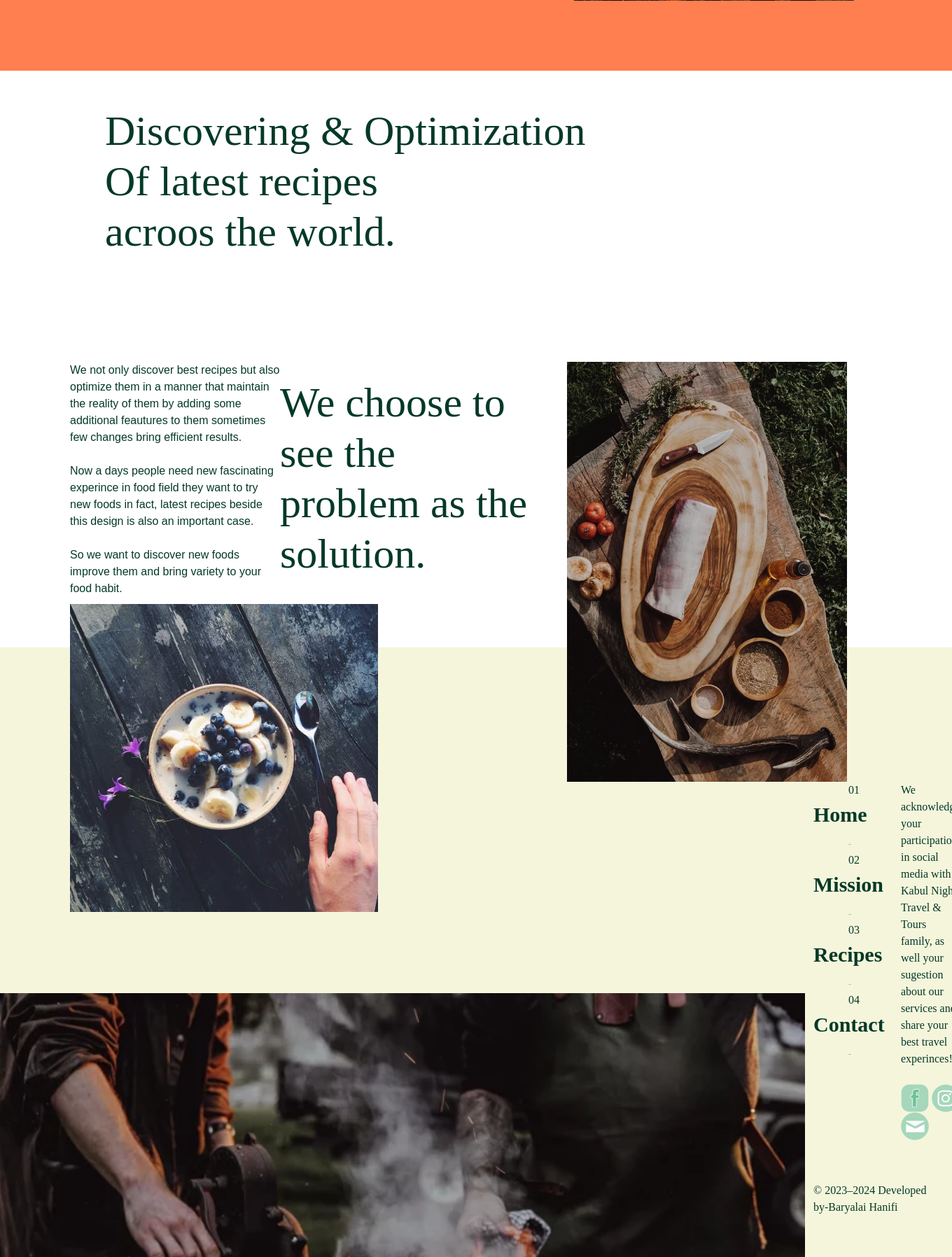
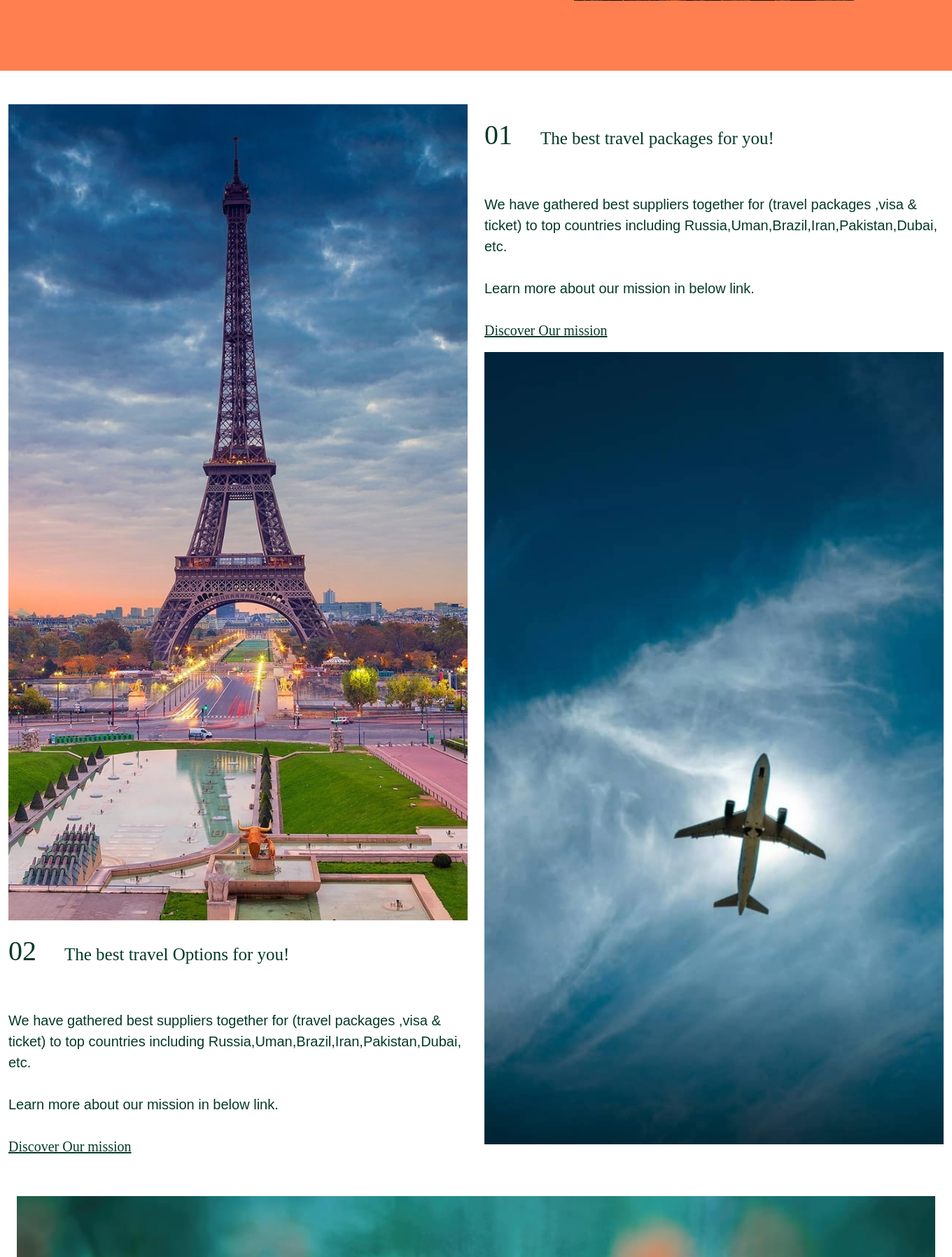
Before and after one commit to BaryalaiHanifi/KNTT, a PHP site: page /KNTT/mission.php in a window 1360 px wide; the page is wider, and only the part inside the window is pictured. Shown: the part 859-2655 px from the top of that part at 70% size. Run offline with PHP 8.4, Linux system fonts and the light colour scheme.

Commit message:
mission responsive finished

```diff
--- a/css/frontend.css
+++ b/css/frontend.css
@@ -39,20 +39,13 @@
 #h1-sty img {
 	width: auto;
 	height: auto;
-	float: left;
-	margin-right: 0px;
-	margin-top: 2px;
-	margin-left: 300px;
-	margin-right: 10px;
-	border: 3px solid darkgreen;
-	border-radius: 3px;
-	transition: 5s ease-in-out 1s;
+	transition: 1s ease-in-out 1s;
 }
 
 #h1-sty img:hover {
 	transition-duration: 1s;
-	transition-delay: 2s;
-	transform: rotate(-5deg);
+	transition-delay: 1s;
+	transform: rotate(30deg);
 }
 
 
@@ -68,8 +61,6 @@
 	margin-left: 20px;
 	font-size: 25px;
 	position: fixed;
-
-
 }
 
 #h3-h6-sty h3 p {
@@ -80,7 +71,11 @@
 #h1-sty {
 	font-family: "Comic Sans MS", cursive, sans-serif;
 	color: #043927;
-	padding-top: 95px;
+	margin-top:100px;
+	margin-left:40px;
+	display: flex;
+	justify-content: center;
+	align-items: center;
 
 }
 
--- a/index.php
+++ b/index.php
@@ -4,9 +4,9 @@
 <div class="container-fluid" style="background-color: white;">
 		<div class="row">
 			<div class="col-md-12" id="h1-sty" style="text-align: center;">
-				<h1>We Plan, You Enjoy!</h1>
+				<h2>We Plan, You Enjoy!</h2>
+				<img src="images/slogan.png" class="img-fluid">
 			</div>
-
 		</div>
 </div>
 <div class="container-fluid">
--- a/mission.php
+++ b/mission.php
@@ -42,52 +42,33 @@
 	</div>
 	</div>
 </div>
-
-	  <section id="showcase-01">
-		<div class="container-01">
-		   <div id="mission-showcase1">
-		   <h1>Discovering & Optimization<br>Of
-		   latest recipes<br> acroos the world.</h1>
+<br><br>
+<div class="container-fluid">
+		<div class="row">
+			<div class="col-md-6" id="showcase">
+				<img src="images/section-1.jpg" class="img-fluid">
+				<h1><small>02</small>The best travel Options for you!</h1>
+				<p>We have gathered best suppliers together for (travel packages ,visa & ticket) to top countries including Russia,Uman,Brazil,Iran,Pakistan,Dubai, etc.<br><br>
+			   	Learn more about our mission in below link.<br><br>
+           		<a href="mission.html">Discover Our mission</a>
+		   		</p>
 			</div>
-		   <div id="mission-showcase2">
-		   <p>
-		   	We not only discover best recipes but also optimize them in a manner that maintain the reality of them by adding some additional feautures to them sometimes few changes bring efficient results.<br><br>
-		   	Now a days people need new fascinating experince in food field they want to try new foods in fact, latest recipes beside this design is also an important case.<br><br>
-		   	So we want to discover new foods improve them and bring variety to your food habit.<br>
-		   	<img src="images/mission-1.jpeg">
+			<div class="col-md-6" id="showcase">
+			<h1><small>01</small>The best travel packages for you!</h1>
+			<p>We have gathered best suppliers together for (travel packages ,visa & ticket) to top countries including Russia,Uman,Brazil,Iran,Pakistan,Dubai, etc.<br><br>
+		    Learn more about our mission in below link.<br><br>
+            <a href="mission.html">Discover Our mission</a>
 		    </p>
-            <img src="images/mission-2.webp">
+			<img src="images/section-1-2.jpg" class="img-fluid">
 			</div>
-            <br>
 		</div>
-	</section>
-	<br>
-	<div id="yz">
-	    <img src="images/mission-3.webp">
+	    <div >
 </div>
-	<br>
-
-	<div class="mission-container-02">
-	<section id="showcase-01">
-		<div id="mission-showcase1">
-	       	<h1>We choose to see the<br>
-			problem as the solution.</h1>
+<div class="container-fluid" id="img3">
+	<div class="row">
+		<div class="col-md-12">
+			<img src="images/section-1-3.jpg" class="img-fluid">
 		</div>
-	    <div id="mission-showcase2">
-		   <p>
-		   	We have tried to explore best recipes all around the globe
-			and we go on this process as well, recipes that are famous for there taste, ingridents, design and harmless for your health.<br><br>
-			Game to try some of out recipes? Discover the ease & versatility of cooking with effortless recipes game.also an important case.<br><br>
-		   	Our mission is to help every chef discover the taste,health & sustainability benefits of ethically delicious foods.<br>
-		   	<img src="images/mission2-2.webp">
-		    </p>
-            <img src="images/mission2-1.webp">
 	</div>
-	</section>
 </div>
-	<br>
-	<div id="yz">
-	    <img src="images/mission2-3.webp">
-	</div>
-	<br>
 <?php include('./partiales-front/footer.php');  ?>
```
Also changed, not shown: images/section-1-3.jpg (added), images/section-1-3.webp (deleted), images/slogan.png (added). Lines whose indentation alone changed are shown as unchanged.
